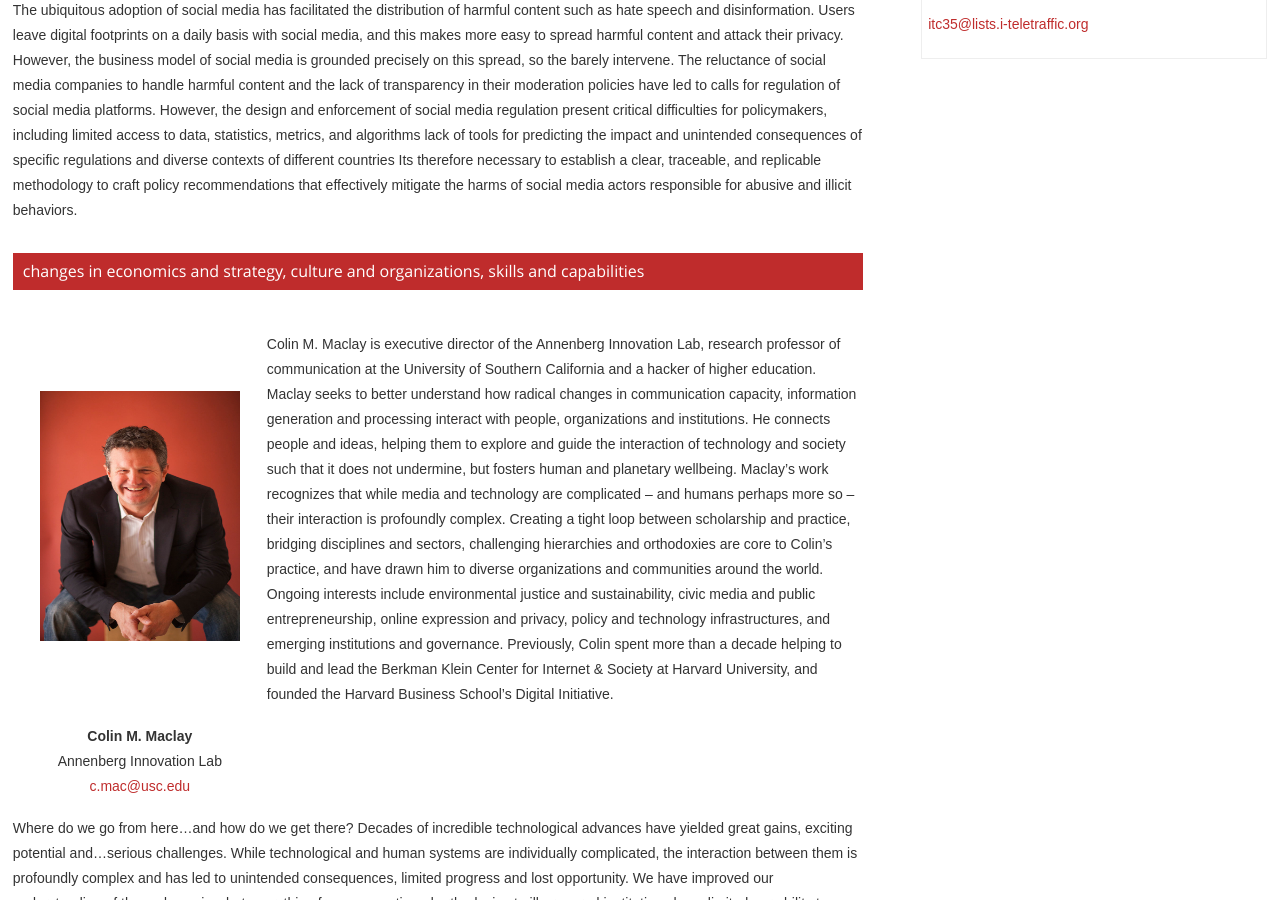
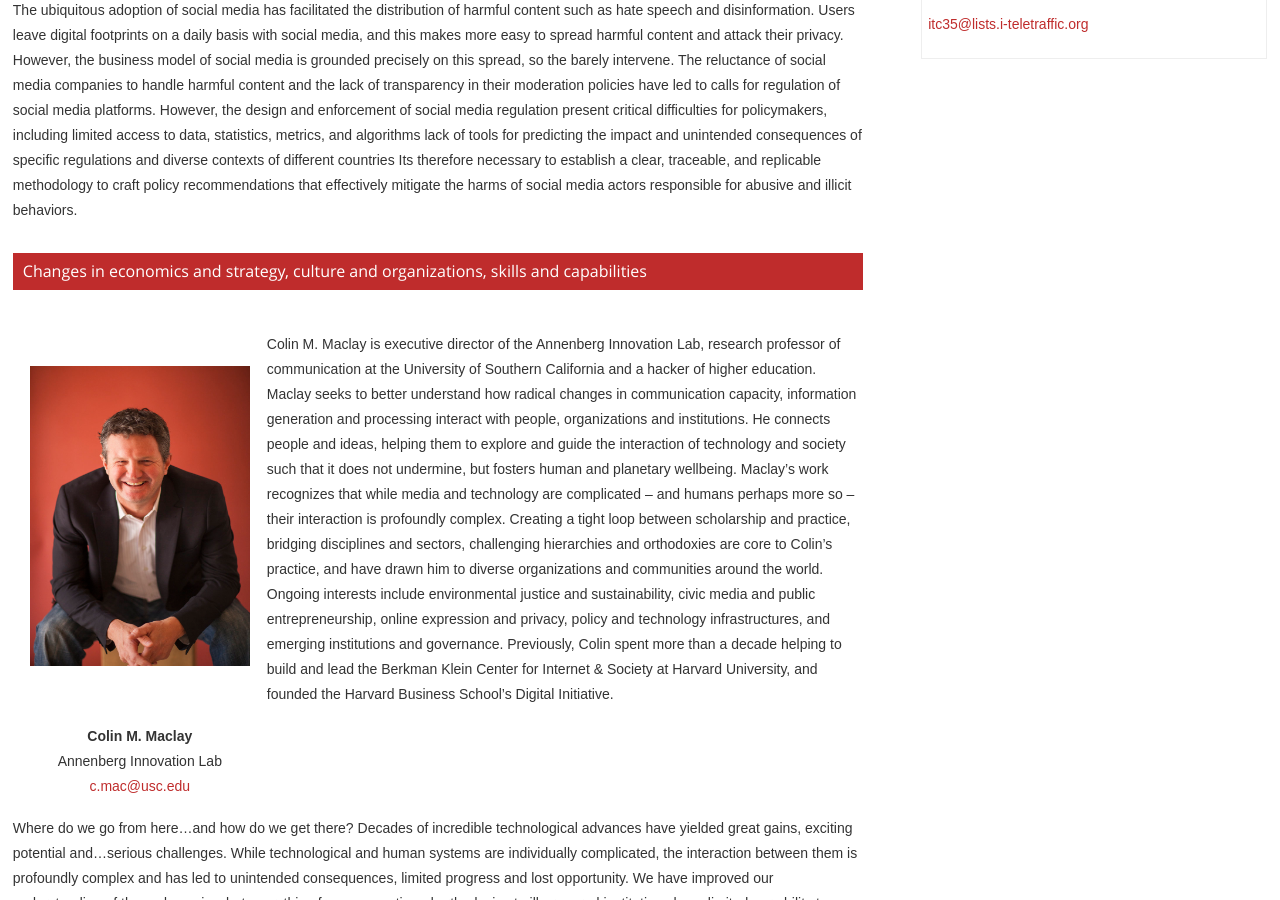
Before and after one commit to ohohlfeld/itc35, a Jekyll site: the page built from keynote.md, in a window 1280 px wide and 900 px high, scrolled down 1090 px. Built offline with Jekyll 4.4.1, drawn with Linux system fonts in a browser that asks for light colours.

Commit message:
Update keynote.md

```diff
--- a/keynote.md
+++ b/keynote.md
@@ -46,12 +46,12 @@ Its therefore necessary to establish a clear, traceable, and replicable methodol
 </p>
 
 
-## changes in economics and strategy, culture and organizations, skills and capabilities
+## Changes in economics and strategy, culture and organizations, skills and capabilities
 <table>
     <tbody><tr>
         <br>
-        <td  width="250" height="250" align="center">
-            <img src="{{ site.baseurl }}/assets/images/keynote/Colin.jpg" alt="Colin Maclay" width="200" height="250">
+        <td  width="250" height="300" align="center">
+            <img src="{{ site.baseurl }}/assets/images/keynote/Colin.jpg" alt="Colin Maclay" width="220" height="300">
         </td>
         <td height="250">
             <p style="font-size:15px height=250">
```
